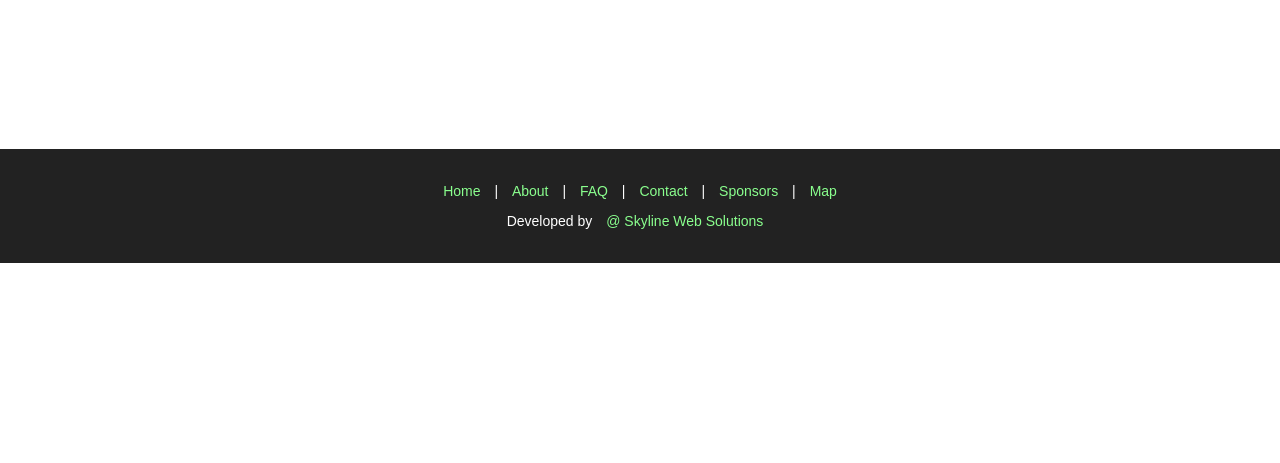
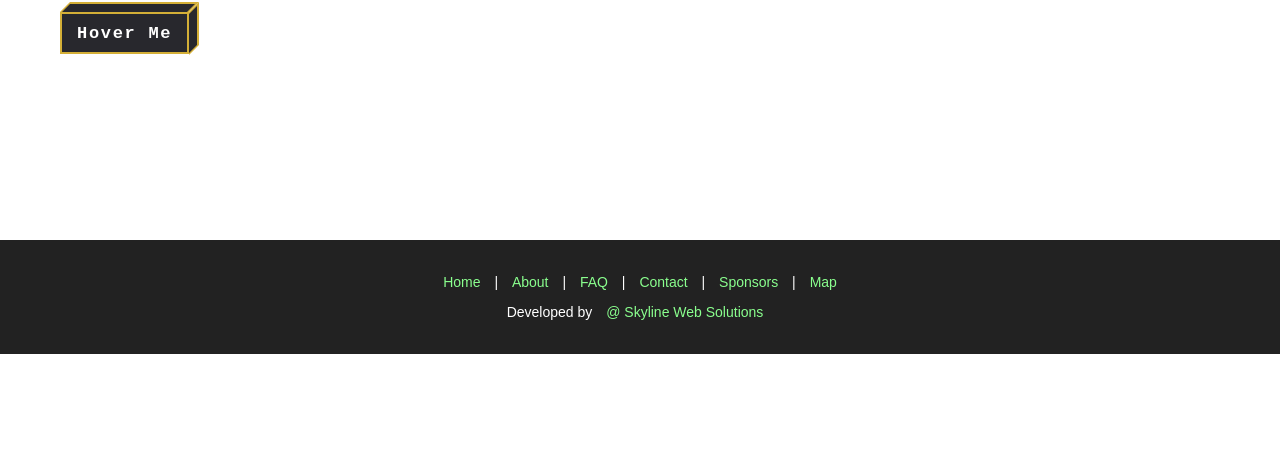
Before and after one commit to Ghaith-Azar/Event-Website, a plain HTML site: page index.html in a window 1280 px wide. Shown: the part 337-800 px from the top of the page. Drawn offline with Linux system fonts and the light colour scheme.

Commit message:
nav menu edits

```diff
--- a/Scripts/nav.js
+++ b/Scripts/nav.js
@@ -1,13 +1,26 @@
+// Function to open the navigation
+function openNav() {
+    const sidenav = document.getElementById("mySidenav");
 
-function openNav() {
-    document.getElementById("mySidenav").style.width = "250px";
-    document.getElementById("main").style.marginLeft = "250px";
-    document.body.style.backgroundColor = "rgba(0,0,0,0.4)";
+    if (window.innerWidth <= 768) {
+        sidenav.style.width = "100%"; // Full screen on mobile
+    } else {
+        sidenav.style.width = "300px"; // Partial width on desktop
     }
+}
 
-    /* Set the width of the side navigation to 0 and the left margin of the page content to 0, and the background color of body to white */
-    function closeNav() {
+// Function to close the navigation
+function closeNav() {
     document.getElementById("mySidenav").style.width = "0";
-    document.getElementById("main").style.marginLeft = "0";
-    document.body.style.backgroundColor = "white";
-    }
+}
+
+// Automatically close the nav when a link is clicked
+const navLinks = document.querySelectorAll(".sidenav a");
+navLinks.forEach(link => {
+    link.addEventListener("click", closeNav);
+});
+
+// Ensure the nav is closed by default when the page loads
+document.addEventListener("DOMContentLoaded", () => {
+    closeNav();
+});
--- a/Styles/nav.css
+++ b/Styles/nav.css
@@ -1,20 +1,18 @@
+/* Default Sidenav Style (Desktop) */
 .sidenav {
-    height: 100%; /* 100% Full-height */
-    width: 0; /* 0 width - change this with JavaScript */
-    position: fixed; /* Stay in place */
-    z-index: 1; /* Stay on top */
+    height: 100%; /* Full height */
+    width: 0; /* Start with 0 width */
+    position: fixed; /* Fixed position */
+    z-index: 9999; /* Highest priority to stay above other elements */
     top: 0;
     left: 0;
-    background-color: #111; /* Black*/
+    background-color: #111; /* Black background */
     overflow-x: hidden; /* Disable horizontal scroll */
-    padding-top: 60px; /* Place content 60px from the top */
-    transition: 0.5s; /* 0.5 second transition effect to slide in the sidenav */
-    }
-    span{
-        cursor: pointer;
+    padding-top: 60px;
+    transition: 0.5s; /* Smooth transition effect */
 }
 
-    /* The navigation menu links */
+/* Navigation links */
 .sidenav a {
     padding: 8px 8px 8px 32px;
     text-decoration: none;
@@ -24,12 +22,11 @@
     transition: 0.3s;
 }
 
-    /* When you mouse over the navigation links, change their color */
 .sidenav a:hover {
     color: #f1f1f1;
 }
 
-    /* Position and style the close button (top right corner) */
+/* Close button */
 .sidenav .closebtn {
     position: absolute;
     top: 0;
@@ -38,14 +35,21 @@
     margin-left: 50px;
 }
 
-    /* Style page content - use this if you want to push the page content to the right when you open the side navigation */
+/* Open button styling */
+span {
+    cursor: pointer;
+    font-size: 30px;
+    color: #ffffff;
+}
+
+/* Page content */
 #main {
-    transition: margin-left .5s;
     padding: 20px;
 }
 
-    /* On smaller screens, where height is less than 450px, change the style of the sidenav (less padding and a smaller font size) */
-    @media screen and (max-height: 450px) {
-    .sidenav {padding-top: 15px;}
-    .sidenav a {font-size: 18px;}
+/* Mobile-specific style: Full-screen sidenav on smaller screens */
+@media screen and (max-width: 768px) {
+    .sidenav {
+        width: 100%; /* Full screen on mobile devices */
     }
+}
--- a/Styles/styles.css
+++ b/Styles/styles.css
@@ -33,3 +33,113 @@ h1 {
 .wrapper {
     padding-bottom: 150px; /* Height of the footer */
 }
+
+
+/* From Uiverse.io by gagan-gv */
+.btn {
+    display: block;
+    padding: 0.7em 1em;
+    background: transparent;
+    outline: none;
+    border: 0;
+    color: #d4af37;
+    letter-spacing: 0.1em;
+    font-family: monospace;
+    font-size: 17px;
+    font-weight: bold;
+    cursor: pointer;
+    z-index: 1;
+  }
+
+  .cube {
+    position: relative;
+    transition: all 0.5s;
+  }
+
+  .cube .bg-top {
+    position: absolute;
+    height: 10px;
+    background: #d4af37;
+    bottom: 100%;
+    left: 5px;
+    right: -5px;
+    transform: skew(-45deg, 0);
+    margin: 0;
+    transition: all 0.4s;
+  }
+
+  .cube .bg-top .bg-inner {
+    bottom: 0;
+  }
+
+  .cube .bg {
+    position: absolute;
+    left: 0;
+    bottom: 0;
+    top: 0;
+    right: 0;
+    background: #d4af37;
+    transition: all 0.4s;
+  }
+
+  .cube .bg-right {
+    position: absolute;
+    background: #d4af37;
+    top: -5px;
+    z-index: 0;
+    bottom: 5px;
+    width: 10px;
+    left: 100%;
+    transform: skew(0, -45deg);
+    transition: all 0.4s;
+  }
+
+  .cube .bg-right .bg-inner {
+    left: 0;
+  }
+
+  .cube .bg-inner {
+    background: #28282d;
+    position: absolute;
+    left: 2px;
+    right: 2px;
+    top: 2px;
+    bottom: 2px;
+  }
+
+  .cube .text {
+    position: relative;
+    transition: all 0.4s;
+  }
+
+  .cube:hover .bg-inner {
+    background: #d4af37;
+    transition: all 0.4s;
+  }
+
+  .cube:hover .text {
+    color: #28282d;
+    transition: all 0.4s;
+  }
+
+  .cube:hover .bg-right,
+  .cube:hover .bg,
+  .cube:hover .bg-top {
+    background: #28282d;
+  }
+
+  .cube:active {
+    z-index: 9999;
+    animation: bounce 0.1s linear;
+  }
+
+  @keyframes bounce {
+    50% {
+      transform: scale(0.9);
+    }
+  }
+
+.cube a{
+    color: #ffffff;
+    text-decoration: none;
+}
--- a/index.html
+++ b/index.html
@@ -20,8 +20,8 @@
 
 
 
-
         <nav>
+            <!-- Sidenav -->
             <div id="mySidenav" class="sidenav">
                 <a href="javascript:void(0)" class="closebtn" onclick="closeNav()">&times;</a>
                 <a href="index.html">Home</a>
@@ -31,11 +31,10 @@
                 <a href="about.html">About</a>
                 <a href="contact.html">Contact</a>
             </div>
-              <!-- Use any element to open the sidenav -->
-              <span onclick="openNav()">☰</span>
-              <!-- Add all page content inside this div if you want the side nav to push page content to the right (not used if you only want the sidenav to sit on top of the page -->
+
+            <!-- Button to open sidenav -->
+            <span onclick="openNav()">☰</span>
         </nav>
-
 
 
 
@@ -56,9 +55,23 @@
                 <li>Event A - 15th Jan</li>
                 <li>Event B - 25th Jan</li>
                 <li>Event C - 5th Feb</li>
+                <br><br><br>
+
+                <button class="btn cube cube-hover" type="button">
+                    <div class="bg-top">
+                      <div class="bg-inner"></div>
+                    </div>
+                    <div class="bg-right">
+                      <div class="bg-inner"></div>
+                    </div>
+                    <div class="bg">
+                      <div class="bg-inner"></div>
+                    </div>
+                    <div class="text"><a href="https://etathkara.com/en" target="_blank">Hover Me</a></div>
+                  </button>
 
 
-                <button ><a href="https://etathkara.com/en/" target="_blank">Buy Tickets</a></button>
+
 
             </ul>
         </section>
```
Lines whose indentation alone changed are shown as unchanged.
